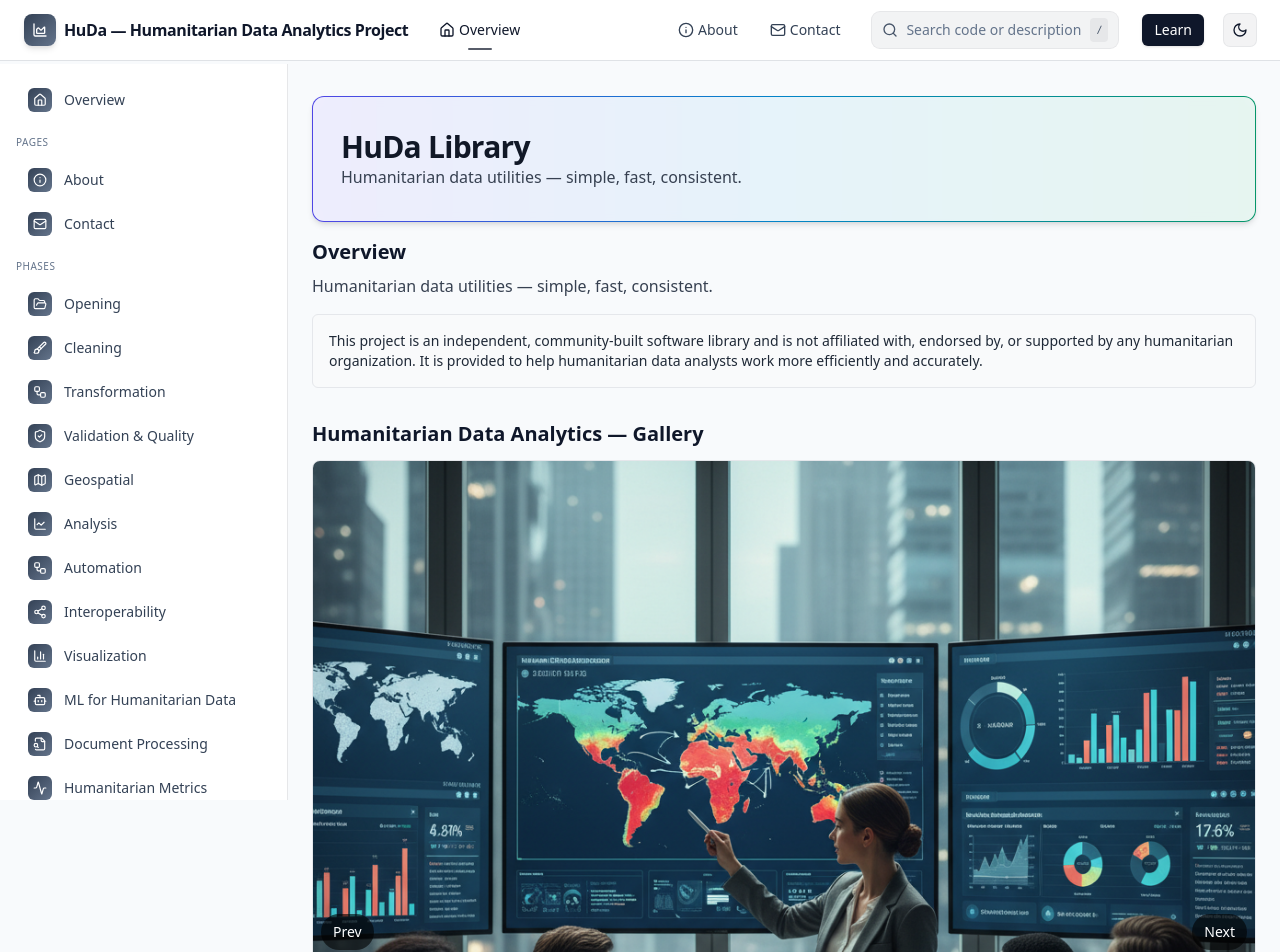
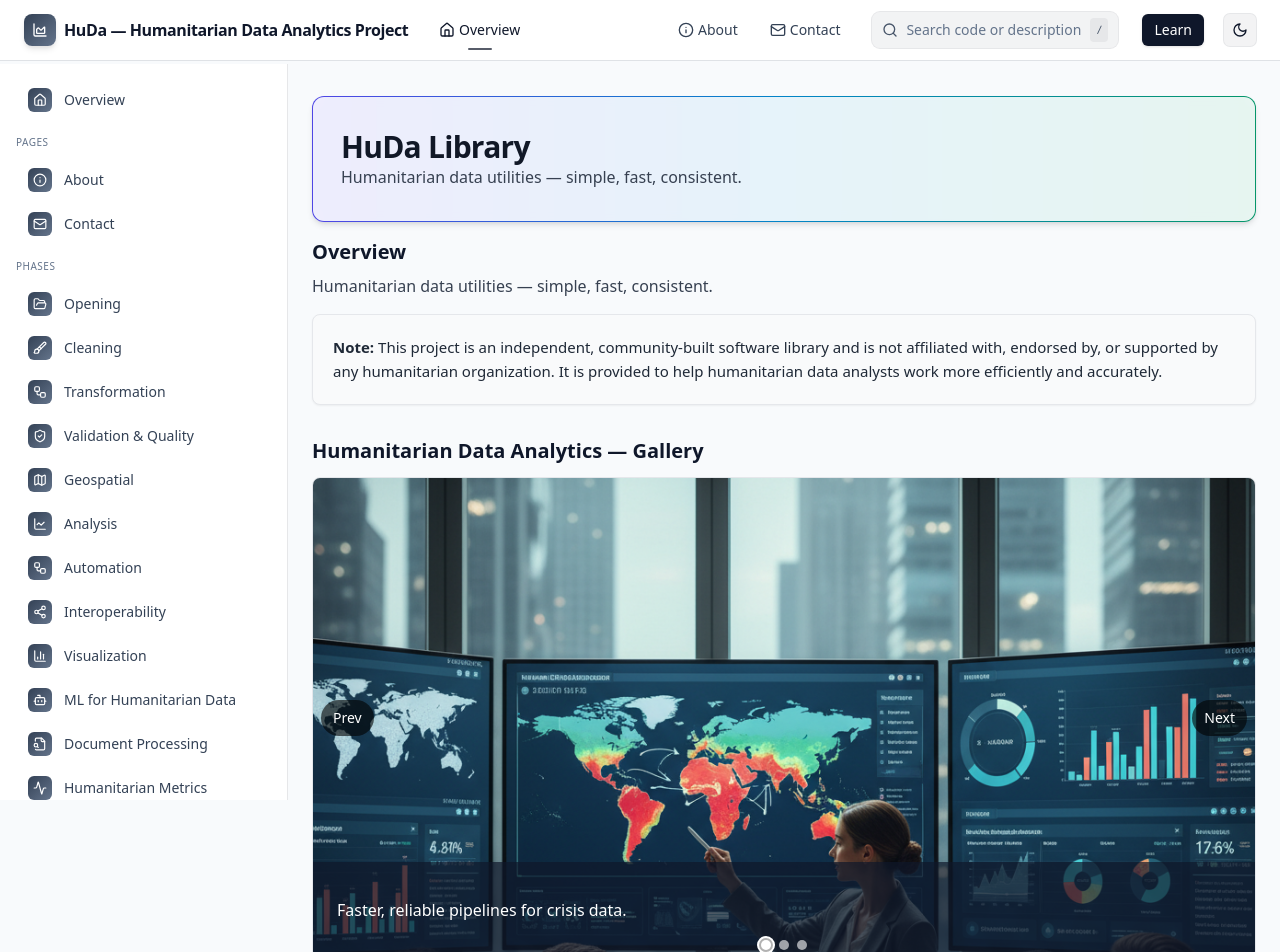
Before and after one commit to fiafghan/HudaWebSite, a React (Vite) app: page / in a window 1280 px wide. Shown: the top 952 px of the page. Built offline with nearby package versions, Linux system fonts and the light colour scheme.

Commit message:
feat: add auto-rotating image carousel with slogans on homepage gallery

```diff
--- a/src/pages/Home.tsx
+++ b/src/pages/Home.tsx
@@ -12,9 +12,22 @@ export default function Home() {
     "/images/2.png",
     "/images/3.jpeg",
   ]
+
+  // add slogans
+  const slogans = [
+    "Faster, reliable pipelines for crisis data.",
+    "From messy files to decision-ready insights.",
+    "Standards-first analytics for humanitarian needs.",
+  ]
   const [slideIndex, setSlideIndex] = React.useState(0)
   const next = () => setSlideIndex((i) => (i + 1) % slides.length)
   const prev = () => setSlideIndex((i) => (i - 1 + slides.length) % slides.length)
+  React.useEffect(() => {
+    const id = setInterval(() => {
+      setSlideIndex((i) => (i + 1) % slides.length)
+    }, 2000)
+    return () => clearInterval(id)
+  }, [slides.length])
   return (
     <div className="min-h-screen pt-16">
       <Header />
@@ -35,21 +48,28 @@ export default function Home() {
               <p className="text-gray-700">Humanitarian data utilities — simple, fast, consistent.</p>
               <ul className="list-disc pl-6 text-gray-700 mt-3 space-y-1">
               </ul>
-              <div className="rounded-md border border-gray-200 bg-gray-50 p-4 mt-4 text-sm text-gray-800">
-                This project is an independent, community-built software library and is not affiliated with, endorsed by, or supported by any humanitarian organization. It is provided to help humanitarian data analysts work more efficiently and accurately.
+              <div className="rounded-lg border border-gray-200 bg-gray-50 text-gray-800 dark:border-gray-700 dark:bg-gray-900 dark:text-gray-100 p-5 mt-4 shadow-sm transition hover:shadow-md hover:ring-1 ring-gray-300 dark:ring-gray-600">
+                <p className="text-[15px] leading-relaxed">
+                  <span className="font-semibold">Note:</span> This project is an independent, community-built software library and is not affiliated with, endorsed by, or supported by any humanitarian organization. It is provided to help humanitarian data analysts work more efficiently and accurately.
+                </p>
               </div>
             </div>
           </section>
 
-          <section id="gallery" className="mb-10">
+          <section id="gallery" className="mb-8">
             <h2 className="text-xl font-semibold mb-3">Humanitarian Data Analytics — Gallery</h2>
             <div className="relative w-full overflow-hidden rounded-lg border border-gray-200 bg-white">
-              <div className="aspect-[16/9] w-full bg-gray-100 grid place-items-center">
+              <div className="w-full bg-gray-100 grid place-items-center h-80 sm:h-96 md:h-[27rem] lg:h-[30rem]">
                 <img
                   src={slides[slideIndex]}
                   alt={`slide-${slideIndex + 1}`}
                   className="h-full w-full object-cover"
                 />
+              </div>
+              <div className="absolute inset-x-0 bottom-0 text-white" style={{height: '20%'}}>
+                <div className="h-full w-full bg-slate-900/70 px-4 sm:px-6 py-2 flex items-center">
+                  <p className="text-sm sm:text-base font-medium line-clamp-2">{slogans[slideIndex]}</p>
+                </div>
               </div>
               <button
                 type="button"
```
